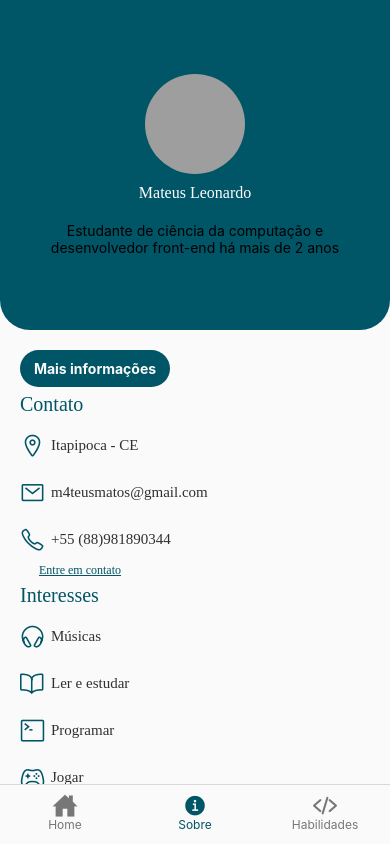
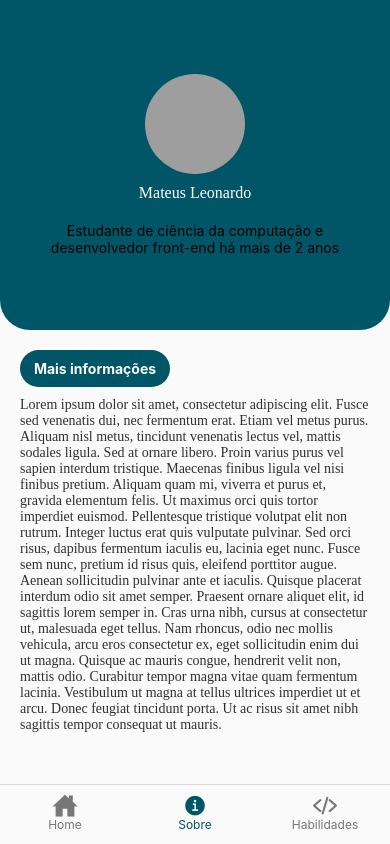
Before and after one commit to mateusmatosleonardo/portifolio-mobile, a React Native app: screen /Sobre in a window 390 px wide. Built offline with nearby package versions, Linux system fonts and the light colour scheme; grey boxes are pictures that could not be loaded.

Commit message:
adding lorem ipsum of test

```diff
--- a/src/views/About/index.js
+++ b/src/views/About/index.js
@@ -42,7 +42,34 @@ const About = () => {
         </View>
         <View style={styles.about}>
           <Text style={styles.btnMoreInfo}>Mais informações</Text>
-          <ScrollView overScrollMode="never" persistentScrollbar={true}>
+          <ScrollView
+            overScrollMode="never"
+            showsVerticalScrollIndicator={false}>
+            <Text style={styles.textLorem}>
+              Lorem ipsum dolor sit amet, consectetur adipiscing elit. Fusce sed
+              venenatis dui, nec fermentum erat. Etiam vel metus purus. Aliquam
+              nisl metus, tincidunt venenatis lectus vel, mattis sodales ligula.
+              Sed at ornare libero. Proin varius purus vel sapien interdum
+              tristique. Maecenas finibus ligula vel nisi finibus pretium.
+              Aliquam quam mi, viverra et purus et, gravida elementum felis. Ut
+              maximus orci quis tortor imperdiet euismod. Pellentesque tristique
+              volutpat elit non rutrum. Integer luctus erat quis vulputate
+              pulvinar. Sed orci risus, dapibus fermentum iaculis eu, lacinia
+              eget nunc. Fusce sem nunc, pretium id risus quis, eleifend
+              porttitor augue. Aenean sollicitudin pulvinar ante et iaculis.
+              Quisque placerat interdum odio sit amet semper. Praesent ornare
+              aliquet elit, id sagittis lorem semper in. Cras urna nibh, cursus
+              at consectetur ut, malesuada eget tellus. Nam rhoncus, odio nec
+              mollis vehicula, arcu eros consectetur ex, eget sollicitudin enim
+              dui ut magna. Quisque ac mauris congue, hendrerit velit non,
+              mattis odio. Curabitur tempor magna vitae quam fermentum lacinia.
+              Vestibulum ut magna at tellus ultrices imperdiet ut et arcu. Donec
+              feugiat tincidunt porta. Ut ac risus sit amet nibh sagittis tempor
+              consequat ut mauris.
+            </Text>
+          </ScrollView>
+
+          {/* <ScrollView overScrollMode="never" persistentScrollbar={true}>
             <Text style={styles.titleInformation}>Contato</Text>
             <View style={styles.centerInformation}>
               <Icon name="location-outline" size={25} color={'#056'} />
@@ -93,7 +120,7 @@ const About = () => {
               <Icon name="logo-github" size={25} color={'#056'} />
               <Text style={styles.textInformation}>@mateusmatosleonardo</Text>
             </View>
-          </ScrollView>
+          </ScrollView> */}
         </View>
         <ModalContact isVisible={isVisible} setIsVisible={setIsVisible} />
       </View>
@@ -219,6 +246,13 @@ const styles = StyleSheet.create({
     maxWidth: 120,
     width: 120,
   },
+  textLorem: {
+    color: '#313030',
+    fontSize: 14,
+    fontFamily: 'Poppins-Medium',
+    textAlign: 'left',
+    marginTop: 10,
+  },
 });
 
 export default About;
```
